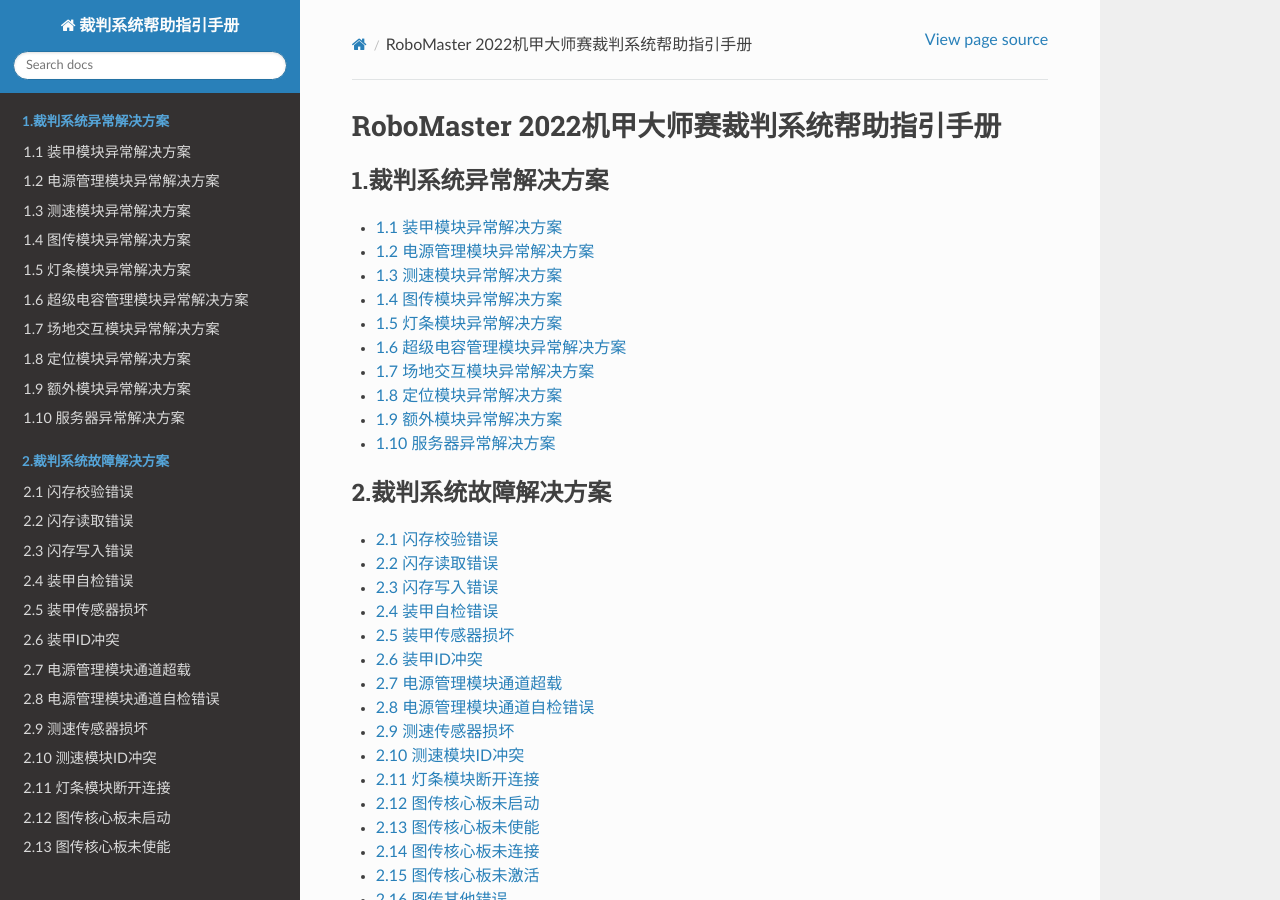
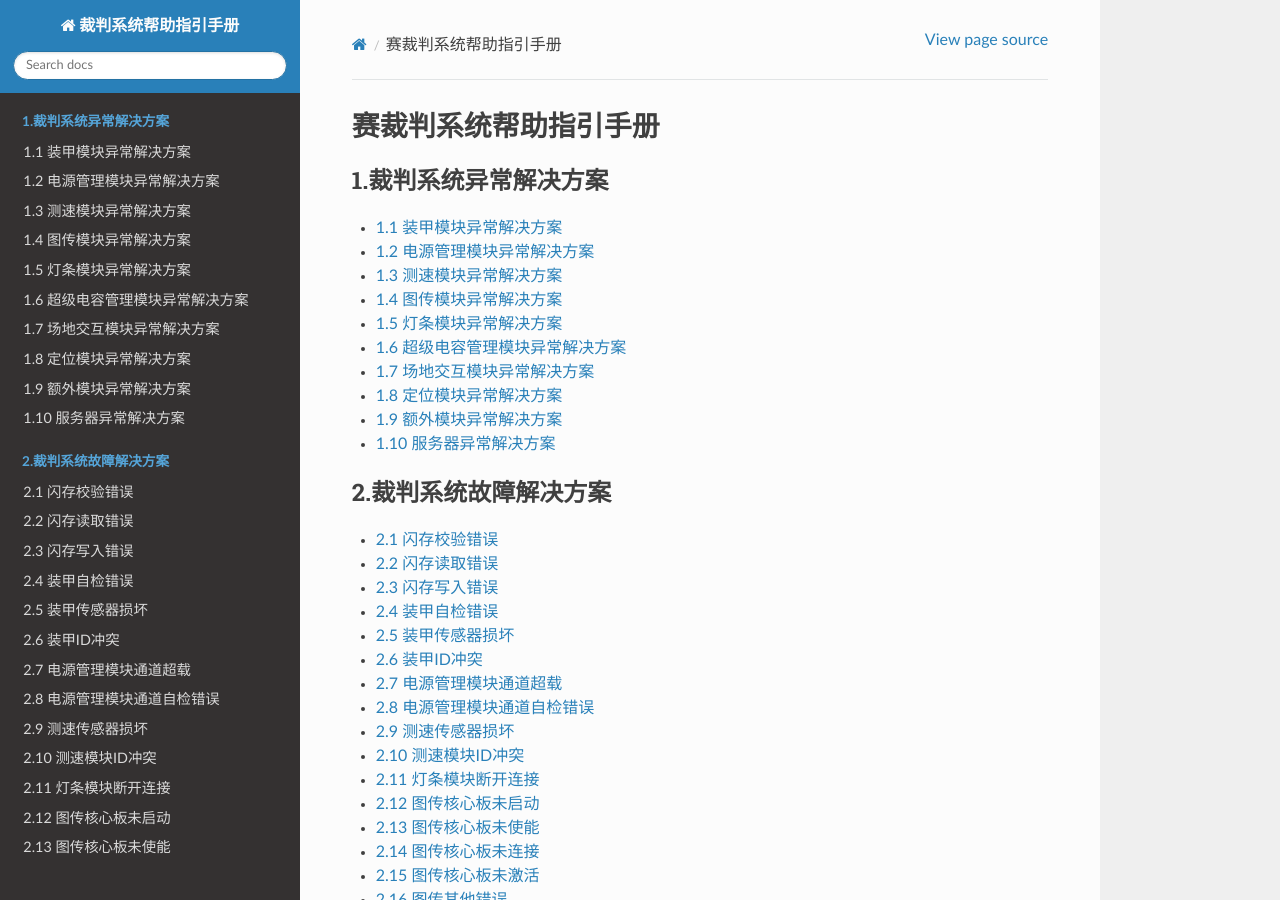
Before and after one commit to RoboMaster/RefereeSystem_Help, a Sphinx documentation site: the page built from docs/index.rst, in a window 1280 px wide and 900 px high. Built offline with Sphinx 7.4.7 and the Read the Docs theme 2.0.0, drawn with Linux system fonts in a browser that asks for light colours.

Commit message:
Update index.rst

```diff
--- a/docs/index.rst
+++ b/docs/index.rst
@@ -1,6 +1,6 @@
-==================================
- RoboMaster 2022机甲大师赛裁判系统帮助指引手册
-==================================
+======================
+ 赛裁判系统帮助指引手册
+======================
 
 .. toctree::
     :maxdepth: 0
```
